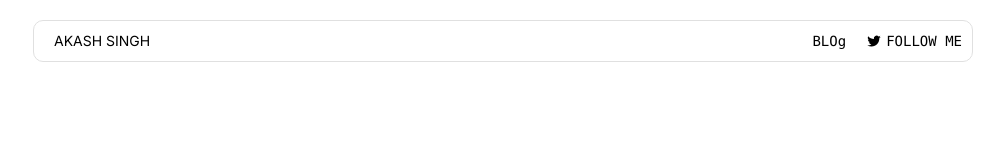
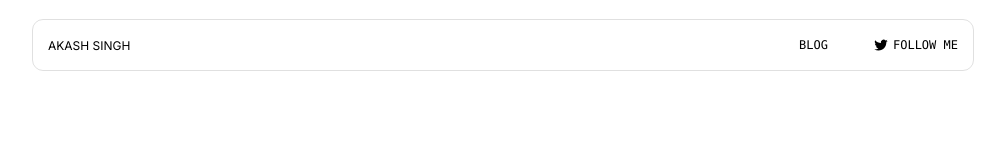
Before and after one commit to caelumpirata/next-mdx-blog, a Next.js app: page / in a window 1280 px wide. Shown: the top 160 px of the page, without its empty margins (137-1142 px from the left). Built offline with nearby package versions, Linux system fonts and the light colour scheme.

Commit message:
header fix with custom css in global.css

```diff
--- a/app/globals.css
+++ b/app/globals.css
@@ -61,3 +61,191 @@ body {
     padding: 8rem 0;
   }
 }
+
+body::after {
+  content: "";
+  position: fixed;
+  top: 0;
+  right: 0;
+  bottom: 0;
+  left: 0;
+  pointer-events: none;
+  background: var(--background);
+  opacity: 0;
+  transition-property: opacity;
+  z-index: 50;
+}
+
+.grid {
+  padding-left: 0.5rem;
+  padding-right: 0.5rem;
+  display: grid;
+  justify-content: center;
+  gap: 0.5rem;
+}
+
+@media (min-width: 670px) {
+  .grid {
+    gap: 1.5rem;
+    padding-left: 1rem;
+    padding-right: 1rem;
+  }
+}
+
+.grid-flexible {
+  grid-template-columns: repeat(2, 1fr);
+}
+
+@media (min-width: 670px) {
+  .grid-flexible {
+    grid-template-columns: repeat(auto-fit, 15rem);
+  }
+}
+
+.grid-fixed {
+  grid-template-columns: repeat(2, 1fr);
+}
+
+@media (min-width: 670px) {
+  .grid-fixed {
+    grid-template-columns: repeat(2, 15rem);
+  }
+}
+
+@media (min-width: 1000px) {
+  .grid-fixed {
+    grid-template-columns: repeat(3, 15rem);
+  }
+}
+
+.bordered {
+  outline: 1px solid var(--border);
+  padding: 0.75rem 1rem;
+  border-radius: 0.5rem;
+}
+
+.bordered-hover {
+  transition-property: outline;
+}
+
+.bordered-hover:hover,
+.grid-shop-item .grid-item-content:hover .grid-item-overlay {
+  outline: 1px solid var(--text);
+}
+
+.button {
+  font-size: 12px;
+  line-height: 18px;
+  cursor: pointer;
+  border-radius: 0.25rem;
+}
+
+@media (min-width: 2000px) {
+  .button {
+    font-size: 14px;
+    line-height: 20px;
+  }
+}
+
+.tags {
+  display: flex;
+  gap: 0.25rem;
+  flex-wrap: wrap;
+}
+
+.tag {
+  font-size: 12px;
+  line-height: 18px;
+  background: var(--background-alt);
+  padding: 1px 0.3rem;
+  border-radius: 9999px;
+  color: var(--text-alt);
+}
+
+@media (min-width: 2000px) {
+  .tag {
+    font-size: 14px;
+    line-height: 20px;
+  }
+}
+
+.header {
+  z-index: 9999;
+  position: fixed;
+  top: 0;
+  left: 0;
+  right: 0;
+  padding-top: 1rem;
+  padding-bottom: 1rem;
+}
+
+.header-content {
+  grid-column: 1/-1;
+  display: grid;
+  grid-template-columns: repeat(2, 1fr);
+  justify-content: space-between;
+  align-items: center;
+  padding: 0.5rem 0;
+  background: var(--background);
+  flex-wrap: wrap;
+  position: relative;
+}
+
+@media (min-width: 450px) {
+  .header-content {
+    grid-template-columns: repeat(2, 0fr);
+  }
+}
+
+@media (min-width: 1000px) {
+  .header-content {
+    grid-column: span 3;
+    /* grid-template-columns: subgrid; */
+  }
+}
+
+@media (max-width: 449px) {
+  :is(#grid, #shop) .header-content {
+    grid-template-columns: 1fr auto auto;
+    justify-content: start;
+  }
+
+  :is(#grid, #shop) .header-content .grid-button {
+    margin-left: auto;
+  }
+}
+
+.header-button {
+  font-size: 12px;
+  line-height: 18px;
+  border: 0;
+  padding: 0.25rem 0.5rem;
+  margin: 1px 0;
+  transition-property: background;
+  text-align: center;
+  justify-self: end;
+  border-radius: 0.25rem;
+  margin-right: 0.25rem;
+  cursor: pointer;
+}
+
+@media (min-width: 2000px) {
+  .header-button {
+    font-size: 14px;
+    line-height: 20px;
+  }
+}
+
+@media (min-width: 450px) {
+  .header-button {
+    justify-self: center;
+  }
+}
+
+.header-button:focus-visible {
+  outline: 1px solid var(--text);
+}
+
+.header-button:hover {
+  background: var(--background-alt);
+}
--- a/app/header.tsx
+++ b/app/header.tsx
@@ -3,30 +3,30 @@ import { Logo } from "./logo";
 
 export function Header() {
   return (
-    <header className="fixed inset-x-0 top-0 z-[9999] pt-4 pb-4">
-      <div className="max-w-3xl mx-auto px-2">
-        <div className="py-2 border dark:border-fake-grey border-[#e0e0e0] rounded-lg bg-white dark:bg-black">
-          <div className="flex flex-wrap items-center justify-between">
+    <header className="header grid grid-fixed">
+      <div className="header-content bordered md:mx-2">
+        {/* <div className="py-2 border dark:border-fake-grey border-[#e0e0e0] rounded-lg bg-white dark:bg-black"> */}
+          {/* <div className="flex flex-wrap items-center justify-between"> */}
             <Logo />
-            <nav className="font-mono  flex items-center gap-2 sm:gap-4 mr-2">
+            <nav className="font-mono flex items-center gap-2 sm:gap-4 justify-end">
               <Link
                 href="/blog"
-                className="inline-flex hover:bg-gray-200 dark:hover:bg-[#313131] active:bg-gray-300 dark:active:bg-[#242424] rounded-sm transition-[background-color]"
+                className="header-button"
               >
-                BLOg
+                BLOG
               </Link>
               <a
                 href="https://twitter.com/caelumpirata"
                 target="_blank"
                 rel="noopener noreferrer"
-                className="inline-flex hover:bg-gray-200 dark:hover:bg-[#313131] active:bg-gray-300 dark:active:bg-[#242424] items-center rounded-sm transition-[background-color] whitespace-nowrap"
+                className="inline-flex  active:bg-gray-300 dark:active:bg-[#242424] items-center rounded-sm transition-[background-color] whitespace-nowrap header-button"
               >
                 <TweetIcon style={{ marginRight: 4 }} /> FOLLOW
                 <span className="hidden sm:inline">&nbsp;ME</span>
               </a>
             </nav>
-          </div>
-        </div>
+          {/* </div>
+        </div> */}
       </div>
     </header>
   );
--- a/app/layout.tsx
+++ b/app/layout.tsx
@@ -17,14 +17,12 @@ export default function RootLayout({children,}: Readonly<{children: React.ReactN
       lang="en"
       className={`${inter.className} antialiased`}
     >
-      <body className="dark:text-gray-100 min-h-screen max-w-3xl mx-auto px-2 py-4 md:pt-[8rem] pt-[8rem]">
-        {/* <div className=""> */}
+      <body className="dark:text-gray-100 min-h-screen max-w-3xl mx-auto px-2 py-4 md:pt-[8rem] pt-[6rem]">
           <Header />
           <main>
             {children}
             {/* <Footer /> */}
           </main>
-        {/* </div> */}
       </body>
     </html>
   );
--- a/app/logo.tsx
+++ b/app/logo.tsx
@@ -5,13 +5,13 @@ import Link from "next/link";
 export function Logo() {
   const pathname = usePathname();
   return (
-    <span className=" ml-4  whitespace-nowrap ">
+    <span className=" whitespace-nowrap ml-1">
       {pathname === "/" ? (
-        <span className="cursor-default pr-2">AKASH SINGH</span>
+        <span className="cursor-default header-button">AKASH SINGH</span>
       ) : (
         <Link
           href="/"
-          className="hover:bg-gray-200 dark:hover:bg-[#313131] active:bg-gray-300 dark:active:bg-[#242424] rounded-sm -ml-2 transition-[background-color]"
+          className=" active:bg-gray-300 dark:active:bg-[#242424] rounded-sm  transition-[background-color] header-button"
         >
           AKASH SINGH
 
```
Also changed, not shown: posts/next-js-blog-view-counter-using-pages-router.mdx (+4 -4 lines).
